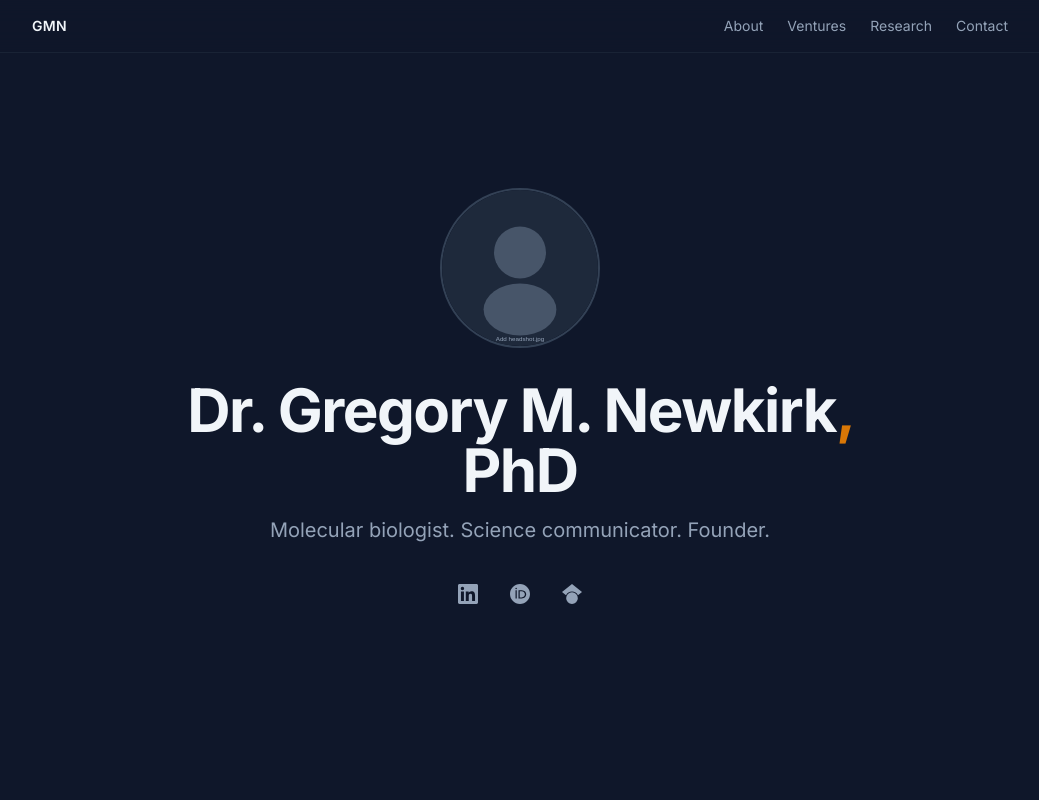
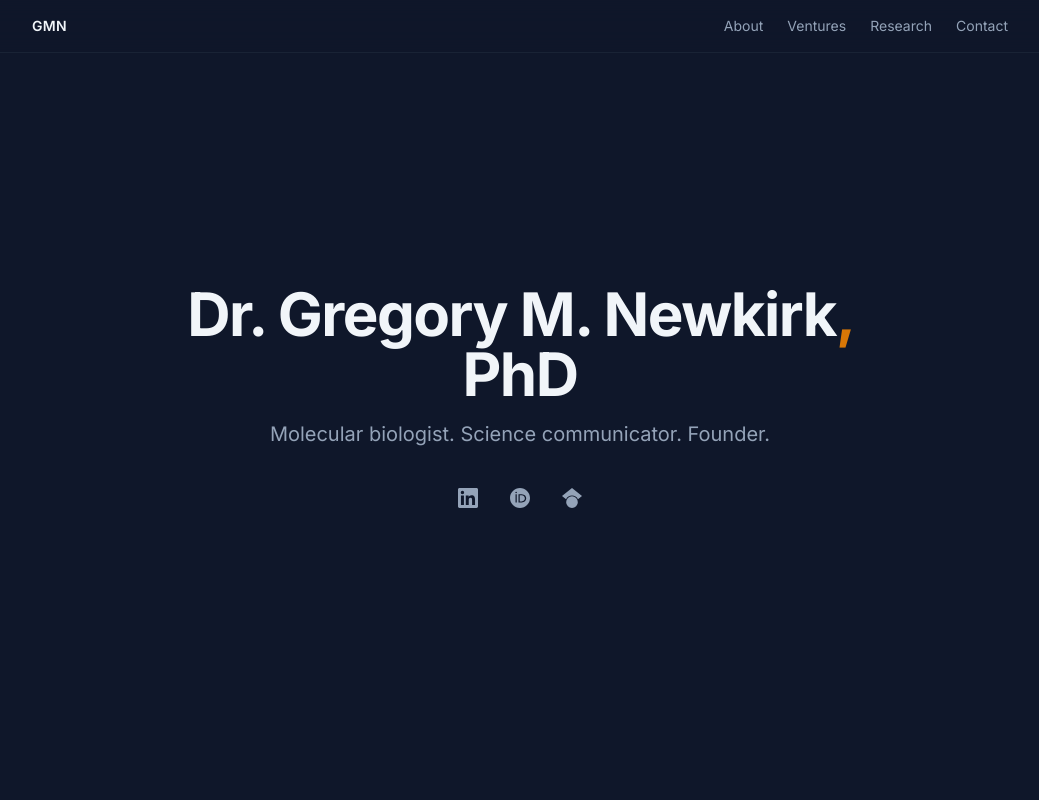
Before and after one commit to gregnewkirk/gregnewkirk-com, a Next.js app: page / in a window 1280 px wide. Shown: the top 800 px of the page, without its empty margins (120-1159 px from the left). Built offline with nearby package versions, Linux system fonts and the light colour scheme.

Commit message:
Remove headshot placeholder from hero — text-only layout

```diff
--- a/src/app/page.tsx
+++ b/src/app/page.tsx
@@ -1,4 +1,3 @@
-import Image from "next/image";
 
 const socials = [
   {
@@ -164,18 +163,6 @@ export default function Home() {
       {/* Hero */}
       <section className="min-h-screen flex items-center justify-center px-6">
         <div className="max-w-3xl mx-auto text-center">
-          <div className="mb-8 flex justify-center">
-            <div className="w-40 h-40 rounded-full overflow-hidden border-2 border-[var(--color-surface-light)]">
-              <Image
-                src="/headshot-placeholder.svg"
-                alt="Dr. Gregory M. Newkirk"
-                width={160}
-                height={160}
-                className="w-full h-full object-cover"
-                priority
-              />
-            </div>
-          </div>
           <h1 className="text-4xl sm:text-5xl md:text-6xl font-bold tracking-tight mb-4">
             Dr. Gregory M. Newkirk
             <span className="text-[var(--color-accent)]">,</span> PhD
```
